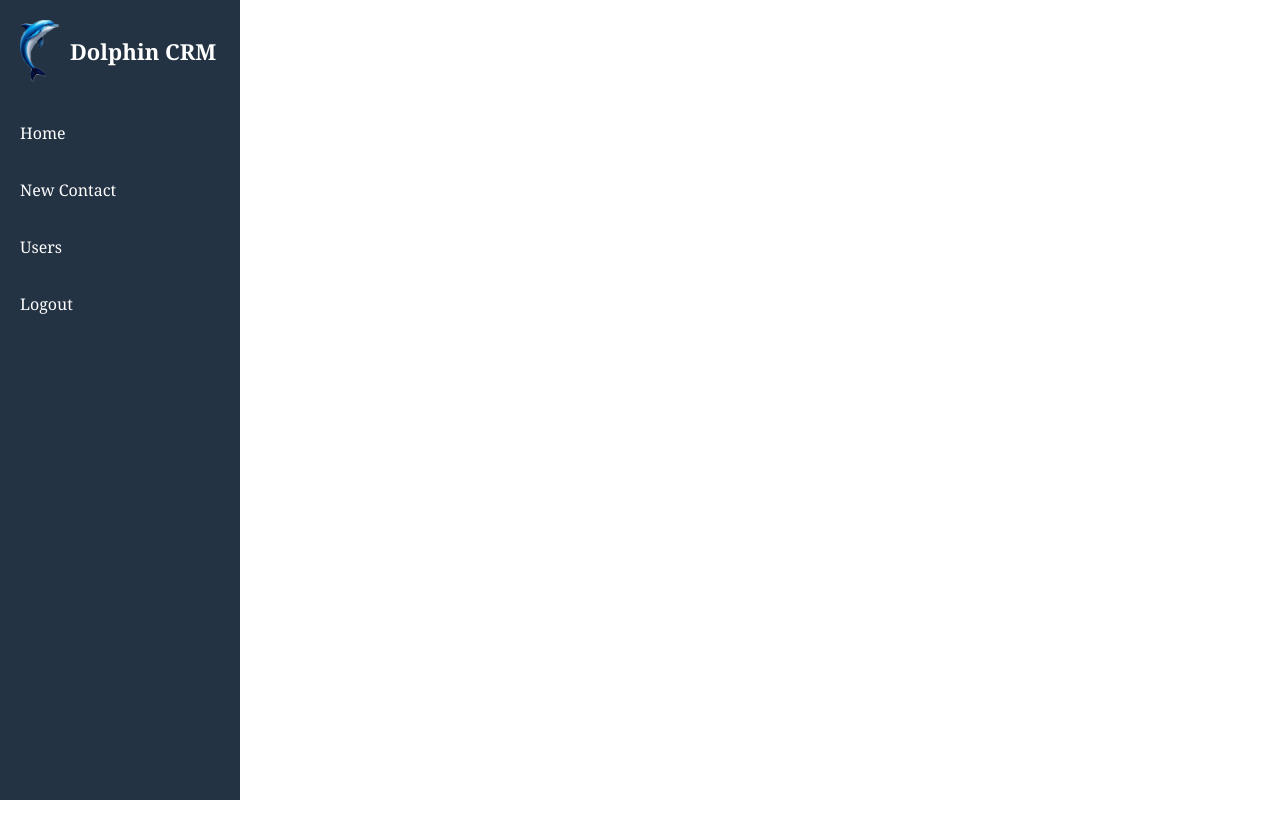
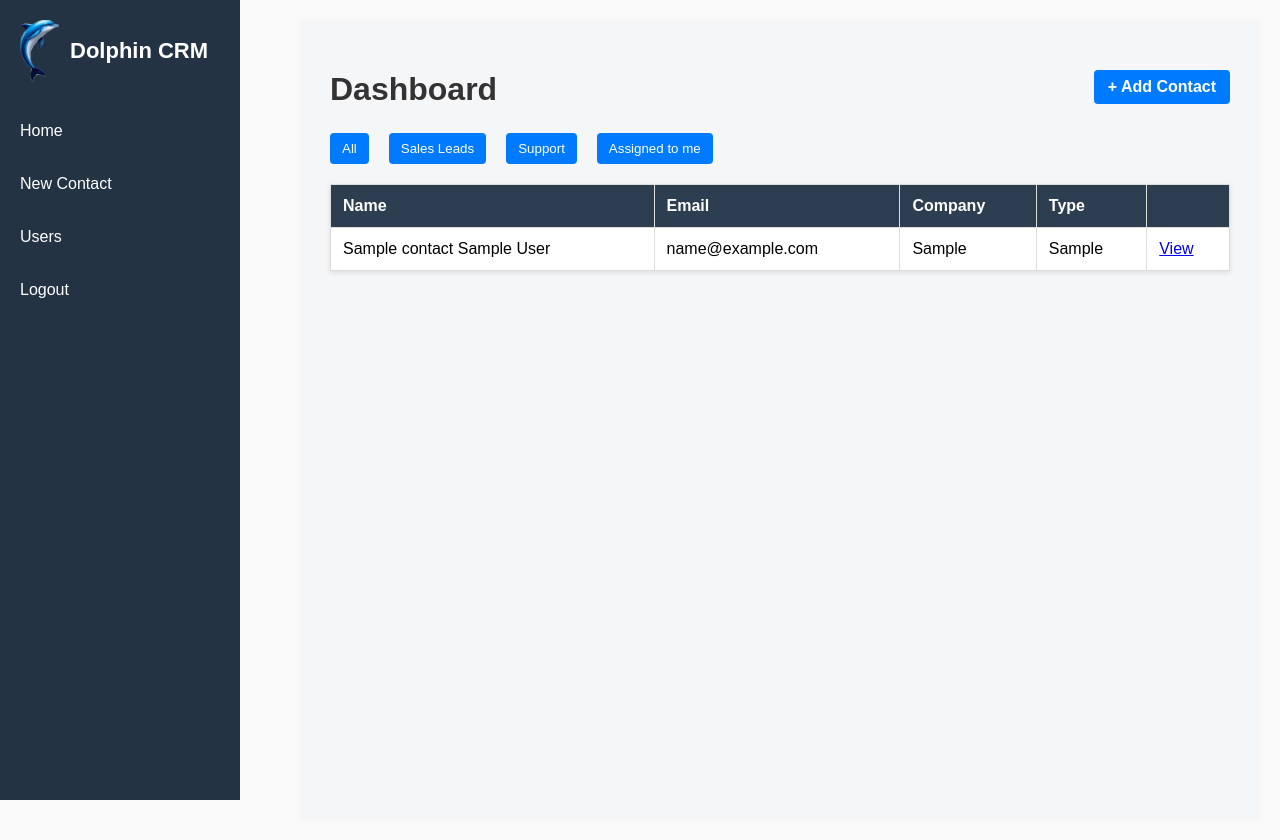
Before and after one commit to Amoexba/INFO2180-finalproject, a PHP site: page /homepage.php in a window 1280 px wide. Before the commit the page ends 800 px from the top, so only its background shows below. Run offline with PHP 8.4, Linux system fonts and the light colour scheme; a user stored in the database is signed in; tables that the repository leaves empty hold one stand-in row (values such as "Sample post").

Commit message:
Add homepage.php with dashboard layout and contacts backend

```diff
--- /dev/null
+++ b/contacts.css
@@ -0,0 +1,48 @@
+/* contacts.css */
+
+body {
+  font-family: Arial, sans-serif;
+  background-color: #f9f9f9;
+  margin: 20px;
+}
+
+h1 {
+  margin-bottom: 15px;
+  color: #333;
+}
+
+table {
+  width: 100%;
+  border-collapse: collapse;
+  background: white;
+  box-shadow: 0 2px 5px rgba(0,0,0,0.1);
+}
+
+table th, table td {
+  padding: 12px;
+  border: 1px solid #ddd;
+  text-align: left;
+}
+
+table th {
+  background-color: #2c3e50;
+  color: white;
+}
+
+table tr:nth-child(even) {
+  background-color: #f2f2f2;
+}
+
+button {
+  padding: 8px 12px;
+  margin-right: 10px;
+  border: none;
+  background-color: #007BFF;
+  color: white;
+  border-radius: 4px;
+  cursor: pointer;
+}
+
+button:hover {
+  background-color: #0056b3;
+}
--- /dev/null
+++ b/home.php
@@ -0,0 +1,3 @@
+<?php
+header("Location: homepage.php");
+exit();
--- a/homepage.php
+++ b/homepage.php
@@ -12,20 +12,89 @@ if (!isset($_SESSION['user_id'])) {
   <meta charset="UTF-8">
   <title>Dolphin CRM</title>
   <link rel="stylesheet" href="layout.css">
+  <link rel="stylesheet" href="contacts.css">
 </head>
 <body>
+
   <?php include 'sidebar.php'; ?>
-  <div class="sidebar">
-    <div class="brand">
-      <img src="images/dolphin.png" alt="Dolphin CRM Logo" class="logo">
-    <h2>Dolphin CRM</h2>
+
+  <div class="main-content">
+    <div class="header-row">
+      <h1>Dashboard</h1>
+      <a class="add-user-btn" href="new-contact.php">+ Add Contact</a>
     </div>
-    <ul>
-      <li><a href="home.php">Home</a></li>
-      <li><a href="new-contact.php">New Contact</a></li>
-      <li><a href="users.php">Users</a></li>
-      <li><a href="logout.php">Logout</a></li>
-    </ul>
+
+    <div style="display:flex; gap:10px; margin-top:10px;">
+      <button type="button" id="filterAll">All</button>
+      <button type="button" id="filterSales">Sales Leads</button>
+      <button type="button" id="filterSupport">Support</button>
+      <button type="button" id="filterMine">Assigned to me</button>
+    </div>
+
+    <table>
+      <thead>
+        <tr>
+          <th>Name</th>
+          <th>Email</th>
+          <th>Company</th>
+          <th>Type</th>
+          <th></th>
+        </tr>
+      </thead>
+      <tbody id="contactsBody">
+        <tr><td colspan="5">Loading contacts...</td></tr>
+      </tbody>
+    </table>
   </div>
+
+<script>
+async function loadContacts(filter = "all") {
+  const res = await fetch(`homepage_contacts.php?filter=${encodeURIComponent(filter)}`);
+  const tbody = document.getElementById("contactsBody");
+
+  if (!res.ok) {
+    tbody.innerHTML = `<tr><td colspan="5">Error loading contacts.</td></tr>`;
+    return;
+  }
+
+  const contacts = await res.json();
+  tbody.innerHTML = "";
+
+  if (!Array.isArray(contacts) || contacts.length === 0) {
+    tbody.innerHTML = `<tr><td colspan="5">No contacts found.</td></tr>`;
+    return;
+  }
+
+  contacts.forEach(c => {
+    const tr = document.createElement("tr");
+    tr.innerHTML = `
+      <td>${escapeHtml(c.title)} ${escapeHtml(c.firstname)} ${escapeHtml(c.lastname)}</td>
+      <td>${escapeHtml(c.email)}</td>
+      <td>${escapeHtml(c.company)}</td>
+      <td>${escapeHtml(c.type)}</td>
+      <td><a href="contact-details.php?id=${encodeURIComponent(c.id)}">View</a></td>
+    `;
+    tbody.appendChild(tr);
+  });
+}
+
+function escapeHtml(str) {
+  return String(str ?? "")
+    .replaceAll("&", "&amp;")
+    .replaceAll("<", "&lt;")
+    .replaceAll(">", "&gt;")
+    .replaceAll('"', "&quot;")
+    .replaceAll("'", "&#039;");
+}
+
+document.addEventListener("DOMContentLoaded", () => {
+  loadContacts("all");
+  document.getElementById("filterAll").onclick = () => loadContacts("all");
+  document.getElementById("filterSales").onclick = () => loadContacts("sales");
+  document.getElementById("filterSupport").onclick = () => loadContacts("support");
+  document.getElementById("filterMine").onclick = () => loadContacts("mine");
+});
+</script>
+
 </body>
 </html>
--- /dev/null
+++ b/homepage_contacts.php
@@ -0,0 +1,49 @@
+<?php
+session_start();
+if (!isset($_SESSION['user_id'])) {
+    http_response_code(403);
+    echo json_encode(["error" => "Unauthorized"]);
+    exit();
+}
+
+$conn = new mysqli("localhost", "root", "", "dolphin_crm");
+if ($conn->connect_error) {
+    http_response_code(500);
+    echo json_encode(["error" => "DB connection failed"]);
+    exit();
+}
+
+$filter = $_GET['filter'] ?? 'all';
+$userId = $_SESSION['user_id'];
+
+$sql = "SELECT id, title, firstname, lastname, email, company, type
+        FROM contacts";
+
+if ($filter === "sales") {
+    $sql .= " WHERE type = 'Sales Lead'";
+} elseif ($filter === "support") {
+    $sql .= " WHERE type = 'Support'";
+} elseif ($filter === "mine") {
+    $sql .= " WHERE assigned_to = ?";
+}
+
+$stmt = $conn->prepare($sql);
+
+if ($filter === "mine") {
+    $stmt->bind_param("i", $userId);
+}
+
+$stmt->execute();
+$result = $stmt->get_result();
+
+$contacts = [];
+while ($row = $result->fetch_assoc()) {
+    $contacts[] = $row;
+}
+
+header("Content-Type: application/json");
+echo json_encode($contacts);
+
+$stmt->close();
+$conn->close();
+?>
--- a/layout.css
+++ b/layout.css
@@ -1,48 +1,62 @@
-body {
-  margin: 0;
-  background-color: white;
-  font-family: Georgia, serif;
+/* ===== GLOBAL RESET / SAFE DEFAULTS ===== */
+:root{
+  --sidebar-width: 200px;
+  --sidebar-padding: 20px;
+  --sidebar-total: calc(var(--sidebar-width) + (var(--sidebar-padding) * 2));
 }
 
-.login-container {
+*,
+*::before,
+*::after{
+  box-sizing: border-box;
+}
+
+body{
+  margin: 0;
+  font-family: Georgia, serif;
+  background-color: #f5f6f8; /* dashboard bg */
+}
+
+/* ===== LOGIN ===== */
+.login-container{
   text-align: center;
   color: white;
 }
 
-.login-header {
+.login-header{
   background-color: #2c3e50;
   padding: 15px 30px;
   display: flex;
-  align-items: center; }
+  align-items: center;
+}
 
-.brand h1 {
-  font-family: Georgia, serif;
+.brand h1{
   font-size: 28px;
   margin: 0;
   color: white;
 }
 
-.login-box {
+.login-box{
   width: 300px;
   margin: 20px auto;
   padding: 30px;
   background-color: white;
   box-shadow: 0 0 10px rgba(0,0,0,0.1);
   border-radius: 8px;
-  color: #2c3e50
+  color: #2c3e50;
 }
 
-.login-box h2 {
+.login-box h2{
   text-align: center;
   margin-bottom: 20px;
 }
 
-.login-box label {
+.login-box label{
   display: block;
   margin: 10px 0 5px;
 }
 
-.login-box input {
+.login-box input{
   width: 100%;
   padding: 8px;
   margin-bottom: 15px;
@@ -50,7 +64,7 @@ body {
   border-radius: 4px;
 }
 
-.login-box button {
+.login-box button{
   width: 100%;
   padding: 10px;
   background-color: #4887c7;
@@ -60,42 +74,39 @@ border-radius: 4px;
   font-size: 16px;
   font-family: Georgia, serif;
   cursor: pointer;
-transition:
-background-color 0.3s ease;
+  transition: background-color 0.3s ease;
 }
 
-.login-footer {
+.login-footer{
   font-size: 12px;
   margin-top: 20px;
   color: white;
 }
 
-.sidebar {
-  width: 200px;
+/* ===== SIDEBAR ===== */
+.sidebar{
+  width: var(--sidebar-width);
   height: 100vh;
   background-color: #243343;
   color: white;
   position: fixed;
   left: 0;
   top: 0;
-  padding: 20px;
+  padding: var(--sidebar-padding);
+  z-index: 10;
 }
 
-.sidebar h2 {
-  margin-bottom: 30px;
+.sidebar ul{
+  list-style: none;
+  padding: 0;
+  margin: 0;
 }
 
-.sidebar ul {
-  list-style: none;
-  padding: 0;
-}
-
-.sidebar ul li {
+.sidebar ul li{
   margin: 15px 0;
 }
 
-.sidebar ul li a {
-  font-family: Georgia, serif;
+.sidebar ul li a{
   font-size: 16px;
   color: white;
   text-decoration: none;
@@ -103,67 +114,55 @@ background-color 0.3s ease;
   padding: 10px 0;
 }
 
-.sidebar ul li a:hover {
+.sidebar ul li a:hover{
   color: #f1c40f;
 }
 
-.main-content {
-  margin-left: 220px;
-  padding: 20px;
-}
-
-table {
-  width: 100%;
-  border-collapse: collapse;
-  margin-top: 20px;
-}
-
-table th, table td {
-  border: 1px solid #ccc;
-  padding: 10px;
-  text-align: left;
-}
-
-table th {
-  font-family: Georgia, serif;
-  font-weight: bold;
-  background-color: #2c3e50;
-  color: white;
-}
-
-.brand {
+/* brand inside sidebar */
+.brand{
   display: flex;
   align-items: center;
   gap: 10px;
   margin-bottom: 30px;
 }
 
-.brand .logo {
+.brand .logo{
   width: 40px;
   height: auto;
 }
 
-.brand h2 {
-  font-family: Georgia, serif;
+.brand h2{
   font-size: 22px;
   color: white;
   margin: 0;
 }
 
-h1, h2, h3 {
-  font-family: Georgia, serif;
+/* ===== MAIN CONTENT (CRITICAL FIX) ===== */
+.main-content{
+  margin-left: var(--sidebar-total);   /* pushes content past sidebar + padding */
+  padding: 30px;
+  min-height: 100vh;
+  background: #f5f6f8;
+  position: relative;
+  z-index: 1;
+}
+
+/* headings */
+h1, h2, h3{
   font-weight: bold;
   margin-bottom: 20px;
 }
 
-.header-row {
+/* header row */
+.header-row{
   display: flex;
   justify-content: space-between;
   align-items: center;
 }
 
-.add-user-btn {
-  background-color: #007BFF; /* blue */
+/* add contact button */
+.add-user-btn{
+  background-color: #007BFF;
   color: white;
   padding: 8px 14px;
   text-decoration: none;
@@ -171,11 +170,39 @@ h1, h2, h3 {
   font-weight: bold;
 }
 
-.add-user-btn:hover {
-  background-color: #0056b3; /* darker blue */
+.add-user-btn:hover{
+  background-color: #0056b3;
 }
 
-.form-panel {
+/* ===== TABLE ===== */
+table{
+  width: 100%;
+  border-collapse: collapse;
+  margin-top: 20px;
+  background: white;
+}
+
+table th,
+table td{
+  border: 1px solid #ccc;
+  padding: 10px;
+  text-align: left;
+}
+
+table th{
+  font-weight: bold;
+  background-color: #2c3e50;
+  color: white;
+}
+
+/* ===== FORMS ===== */
+.form-wrapper{
+  display: flex;
+  justify-content: center;
+  margin-top: 20px;
+}
+
+.form-panel{
   display: none;
   margin-top: 20px;
   padding: 20px;
@@ -185,18 +212,18 @@ h1, h2, h3 {
   max-width: 500px;
 }
 
-.form-panel h2 {
+.form-panel h2{
   margin-bottom: 15px;
 }
 
-.form-panel label {
+.form-panel label{
   display: block;
   margin-top: 10px;
   font-weight: bold;
 }
 
 .form-panel input,
-.form-panel select {
+.form-panel select{
   width: 100%;
   padding: 8px;
   margin-top: 5px;
@@ -204,7 +231,7 @@ h1, h2, h3 {
   border-radius: 4px;
 }
 
-.submit-btn {
+.submit-btn{
   margin-top: 15px;
   background-color: #007BFF;
   color: white;
@@ -214,12 +241,26 @@ h1, h2, h3 {
   cursor: pointer;
 }
 
-.submit-btn:hover {
+.submit-btn:hover{
   background-color: #0056b3;
 }
+/* ===== FINAL OVERRIDE (paste at bottom) ===== */
+.sidebar{
+  width: 240px !important;
+  padding: 20px !important;
+  position: fixed !important;
+  left: 0 !important;
+  top: 0 !important;
+  height: 100vh !important;
+  z-index: 9999 !important;
+}
 
-.form-wrapper {
-  display: flex;
-  justify-content: center;
-  margin-top: 20px;
+.main-content{
+  margin-left: 280px !important;  /* 240 + 20 + 20 */
+  padding: 30px !important;
+  min-height: 100vh !important;
+  background: #f5f6f8 !important;
+  position: relative !important;
+  z-index: 1 !important;
+  display: block !important;
 }
```
Also changed, not shown: index.html (added, +48 -0 lines), db.php (added). Lines whose indentation alone changed are shown as unchanged.
